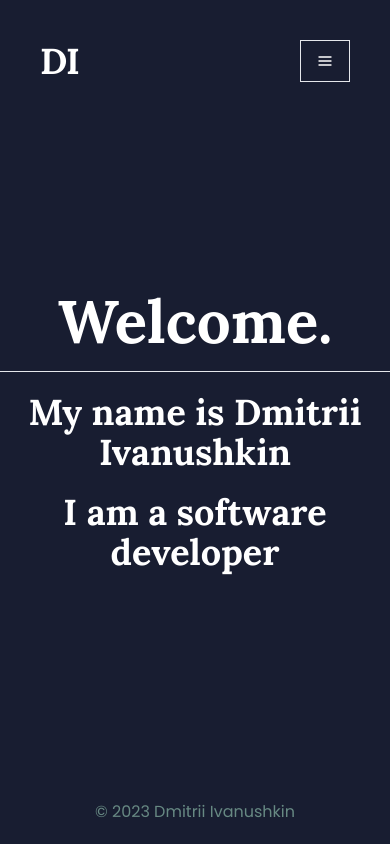
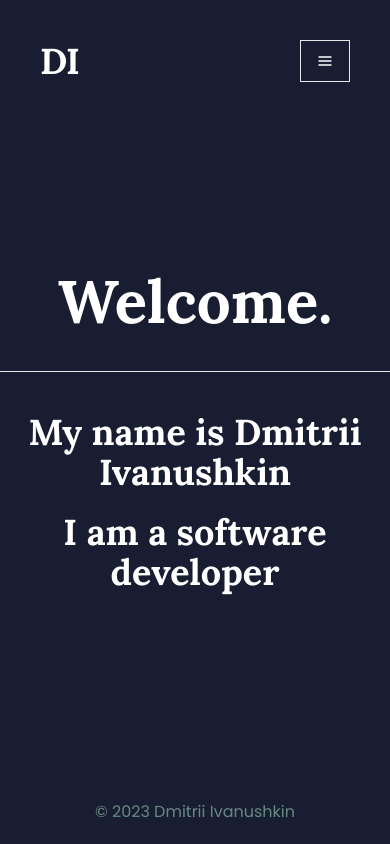
Before and after one commit to lasjdhu/web-page, a React (Create React App) app: page / in a window 390 px wide. Built offline with nearby package versions, Linux system fonts and the light colour scheme; the HTML template or start-up script is replaced by a standard one.

Commit message:
build(Contact+Home): comments+link

```diff
--- a/src/App.jsx
+++ b/src/App.jsx
@@ -10,7 +10,7 @@ import GameOfLife from "./components/pages/projects/GameOfLife";
 
 function App() {
   return (
-    <div id="wrapper" className="bg-midnight text-white min-h-screen flex flex-col">
+    <div id="wrapper" className="bg-midnight text-white h-screen flex flex-col">
       <Router>
         <Navbar />
         <Routes>
--- a/src/components/Navbar.jsx
+++ b/src/components/Navbar.jsx
@@ -1,4 +1,5 @@
 import React, { useState, useEffect } from "react";
+import { NavLink } from 'react-router-dom';
 import { FiMenu } from "react-icons/fi";
 import { MdClose } from "react-icons/md";
 import Nav from "./forNavbar/Nav";
@@ -29,7 +30,12 @@ function Navbar() {
     return (
         <nav className="flex items-center justify-between flex-wrap pt-10 pl-10 pr-10 bg-midnight">
             <div className="flex items-center flex-shrink-0 mr-16">
-                <h1 className="font-semibold text-4xl tracking-tight">DI</h1>
+                <NavLink
+                    to="/"
+                    className="font-semibold text-4xl tracking-tight"
+                >
+                    <h1>DI</h1>
+                </NavLink>
             </div>
             <div className="block lg:hidden">
                 <button
--- a/src/components/pages/Contact.jsx
+++ b/src/components/pages/Contact.jsx
@@ -1,12 +1,12 @@
 import React from "react";
-import { SocialIcon } from 'react-social-icons';
+// import { SocialIcon } from 'react-social-icons';
 import Badge from "../tmp/Badge";
 
 function Contact() {
     return (
     	<div className="m-auto">
     		<Badge />
-	    	<ul className="flex pt-20">
+	    	{/*<ul className="block pt-20">
 	            <li className="inline-block px-5">
     				<p className="text-3xl">Social:</p>
 	            </li>
@@ -34,7 +34,7 @@ function Contact() {
 	                	style={{ height: 40, width: 40 }}
 	                />
 	            </li>
-	        </ul>
+	        </ul>*/}
         </div>
     );
 }
--- a/src/components/pages/Home.jsx
+++ b/src/components/pages/Home.jsx
@@ -4,7 +4,7 @@ function Home() {
     return (
         <div className="m-auto">
             <h1 className="text-center lg:text-8xl text-6xl pb-5">Welcome.</h1>
-            <hr />
+            <hr className="lg:m-auto my-5" />
             <h1 className="text-center lg:text-5xl text-4xl pt-5">My name is Dmitrii Ivanushkin</h1>
             <h1 className="text-center lg:text-5xl text-4xl pt-5">I am a software developer</h1>
         </div>
```
